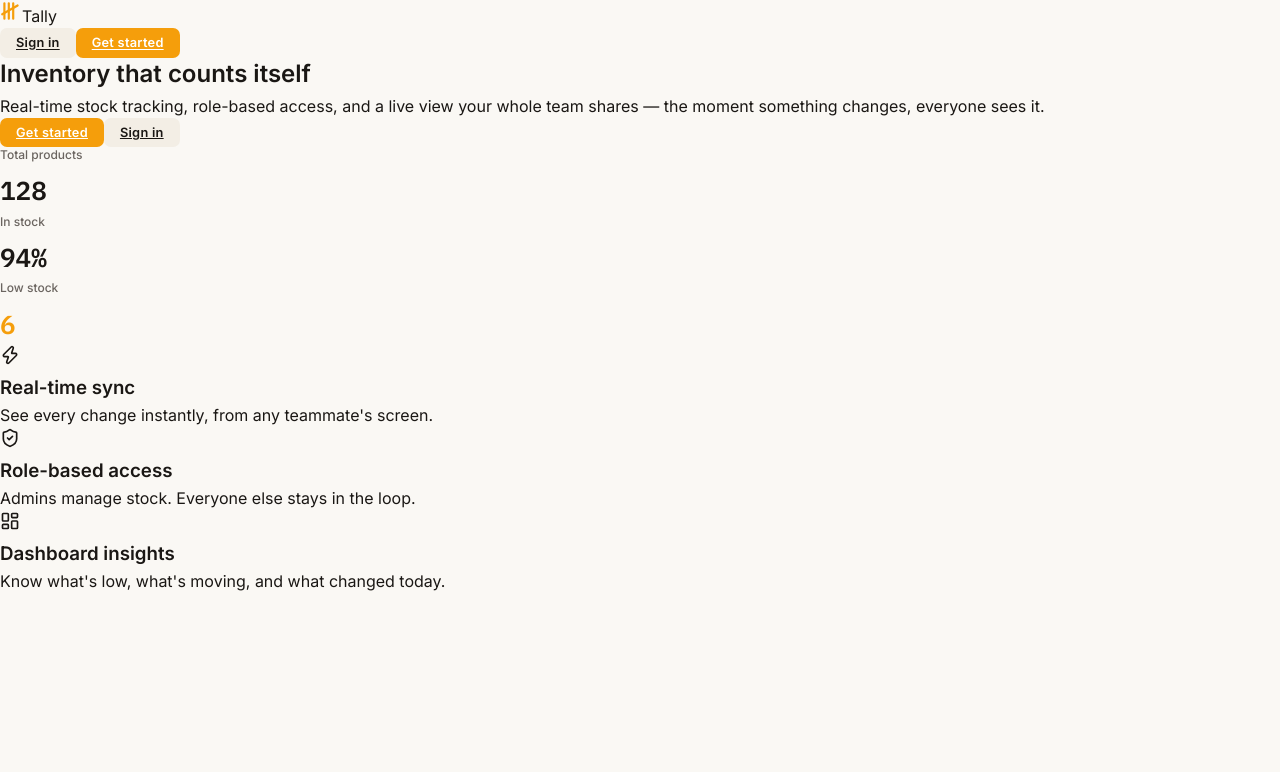
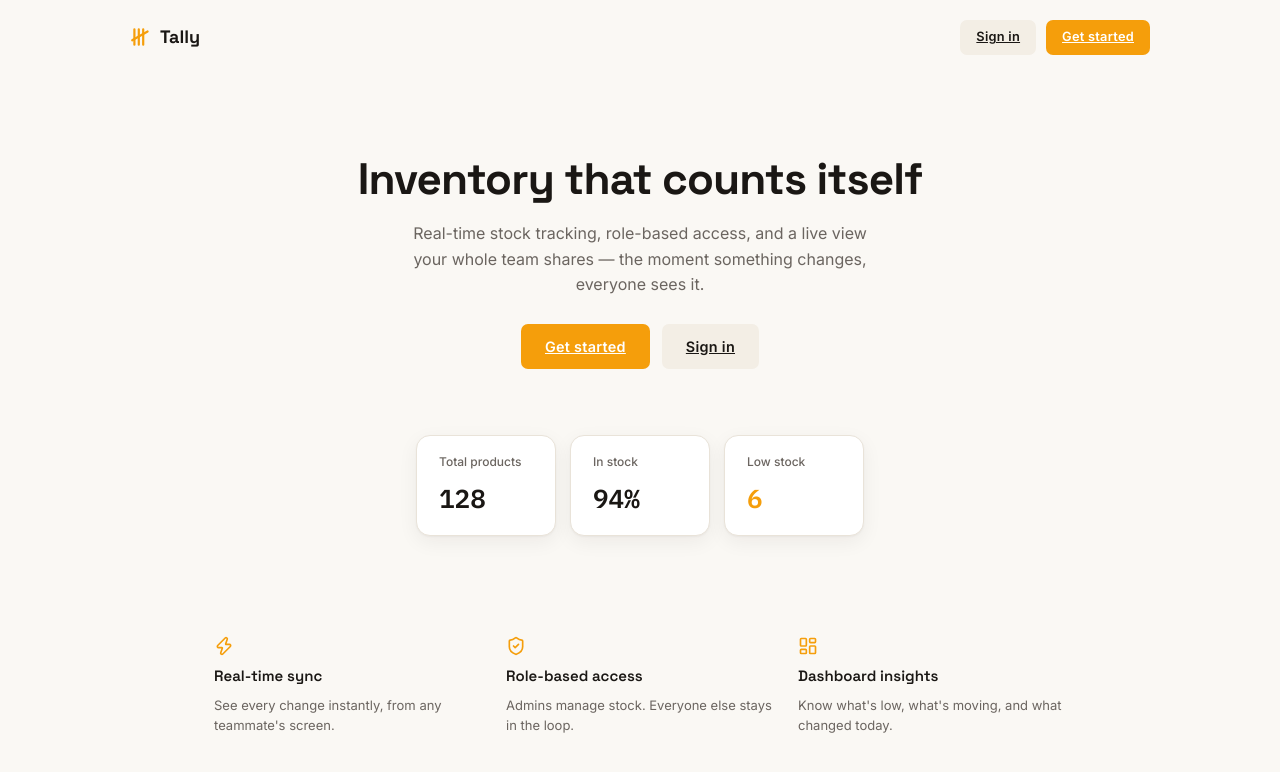
Before and after one commit to ElidryssyYassineDev/codveda-fullstack-internship, a React (Vite) app in the folder LEVEL-1/client/: page / in a window 1280 px wide. Shown: the top 772 px of the page. Built offline with nearby package versions, Linux system fonts and the light colour scheme; no server answers.

Commit message:
feat(client): add landing page styles and btn--lg size variant

```diff
--- a/LEVEL-1/client/src/index.css
+++ b/LEVEL-1/client/src/index.css
@@ -479,11 +479,7 @@ body {
   height: 60px; display: flex; align-items: center; justify-content: space-between;
   padding: 0 28px; border-bottom: 1px solid var(--color-border);
 }
-.topbar__search {
-  display: flex; align-items: center; gap: 8px; width: 280px;
-  background: var(--color-bg-elevated); border: 1px solid var(--color-border);
-  border-radius: 10px; padding: 8px 12px; color: var(--color-text-muted);
-}
+
 .topbar__search input {
   border: none; background: none; outline: none; font-size: 13px;
   font-family: var(--font-body); color: var(--color-text); width: 100%;
@@ -593,3 +589,42 @@ body {
 
 @keyframes modal-fade { from { opacity: 0; } to { opacity: 1; } }
 @keyframes modal-pop { from { opacity: 0; transform: scale(0.96); } to { opacity: 1; transform: scale(1); } }
+
+
+/*landing page desing*/
+.landing { display: flex; flex-direction: column; min-height: 100vh; }
+
+.landing__nav {
+  display: flex; align-items: center; justify-content: space-between;
+  padding: 20px 40px; max-width: 1100px; width: 100%; margin: 0 auto;
+}
+.landing__brand { display: flex; align-items: center; gap: 8px; font-family: var(--font-sans); font-weight: 700; font-size: 18px; }
+.landing__nav-actions { display: flex; gap: 10px; }
+
+.landing__hero {
+  max-width: 720px; margin: 0 auto; padding: 80px 24px 40px; text-align: center;
+  display: flex; flex-direction: column; align-items: center; gap: 18px;
+}
+.landing__hero h1 { font-family: var(--font-sans); font-size: 44px; font-weight: 700; letter-spacing: -0.02em; line-height: 1.1; }
+.landing__hero p { font-size: 16px; color: var(--color-text-muted); max-width: 480px; line-height: 1.6; }
+.landing__cta { display: flex; gap: 12px; margin-top: 8px; }
+.btn--lg { padding: 0.7rem 1.5rem; font-size: 0.9rem; }
+
+.landing__preview { display: flex; gap: 14px; margin-top: 48px; padding: 0 16px; flex-wrap: wrap; justify-content: center; }
+.landing__preview-card {
+  background: var(--color-bg-elevated); border: 1px solid var(--color-border);
+  border-radius: 14px; padding: 16px 22px; box-shadow: var(--shadow-card);
+  min-width: 140px; text-align: left;
+}
+
+.landing__features { display: grid; grid-template-columns: repeat(3, 1fr); gap: 24px; max-width: 900px; margin: 60px auto 80px; padding: 0 24px; }
+.landing__feature { display: flex; flex-direction: column; gap: 8px; }
+.landing__feature svg { color: var(--color-accent); }
+.landing__feature h3 { font-family: var(--font-sans); font-size: 15px; font-weight: 600; }
+.landing__feature p { font-size: 13px; color: var(--color-text-muted); line-height: 1.5; }
+
+@media (max-width: 640px) {
+  .landing__hero h1 { font-size: 32px; }
+  .landing__features { grid-template-columns: 1fr; }
+  .landing__cta { flex-direction: column; width: 100%; max-width: 280px; }
+}
```
